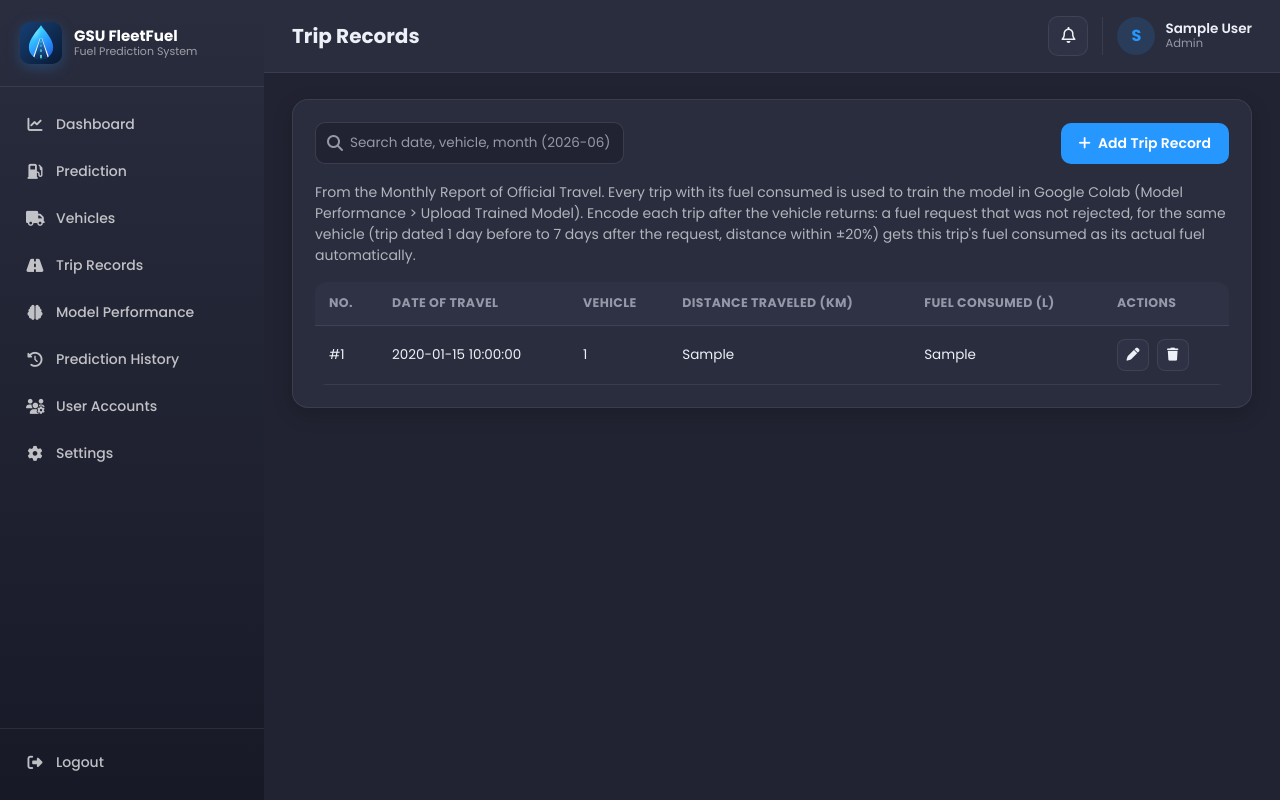
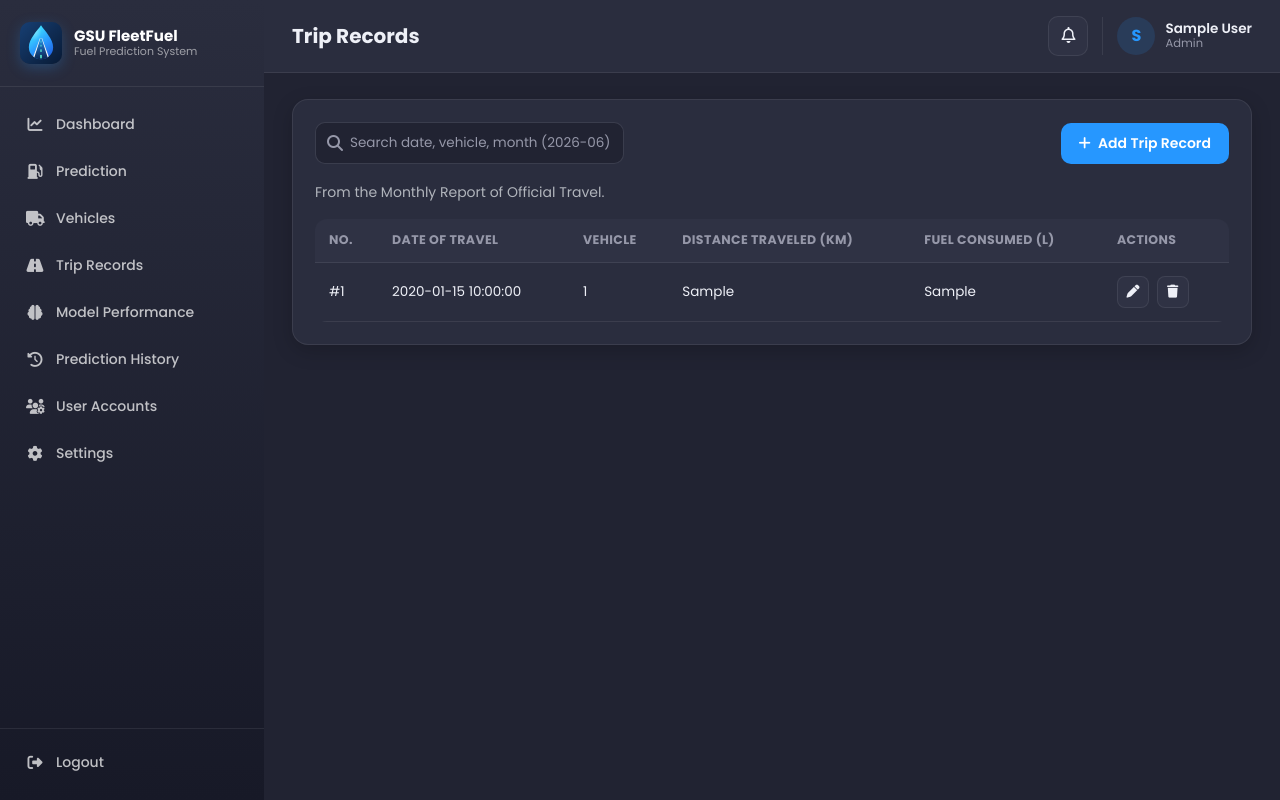
Before and after one commit to WARRENGANIA5/fleetfuel, a Flask app: template templates/trips.html in a window 1280 px wide. Run offline with Flask 3, Linux system fonts and the light colour scheme; the visitor is signed in with stand-in values (Sample User, id 1); the template is opened without the code that fills it: most values are stand-ins (such as "Sample title", 1, 10 or a date in 2020); data that the repository does not hold is empty; some libraries are stand-ins or nearby versions.

Commit message:
Trip Records: keep only the data source line above the table
Co-Authored-By: Claude Opus 5.5 <noreply@anthropic.com>

```diff
--- a/templates/trips.html
+++ b/templates/trips.html
@@ -37,8 +37,7 @@
     </div>
     {% endif %}
   </div>
-  <p class="text-muted small mb-3">From the Monthly Report of Official Travel. Every trip with its fuel consumed is used to train the model in Google Colab (Model Performance &gt; Upload Trained Model).
-    {% if is_admin %}Encode each trip after the vehicle returns: a fuel request that was not rejected, for the same vehicle (trip dated 1 day before to 7 days after the request, distance within ±20%) gets this trip's fuel consumed as its actual fuel automatically.{% endif %}</p>
+  <p class="text-muted small mb-3">From the Monthly Report of Official Travel.</p>
 
   <div class="table-wrap">
     <table class="table-fleet" id="tripsTable">
```
